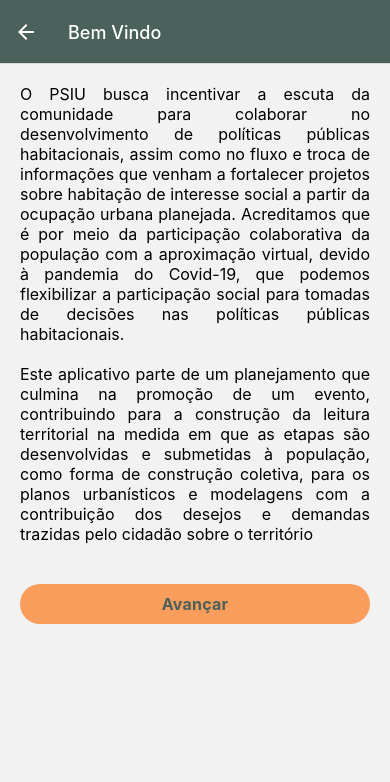
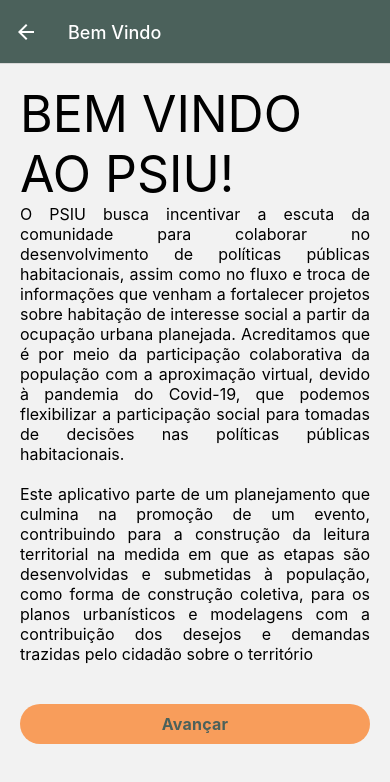
Before and after one commit to mayllonvrs/psiu_app, a React Native app: screen /BemVindo in a window 390 px wide. Shown: the top 782 px of the page. Built offline with nearby package versions, Linux system fonts and the light colour scheme.

Commit message:
Layout da proposta atualizado

```diff
--- a/src/BemVindo/index.js
+++ b/src/BemVindo/index.js
@@ -1,5 +1,5 @@
 import React, { Component } from "react";
-import { Pressable, ScrollView, StyleSheet, Text } from "react-native";
+import { Pressable, ScrollView, StyleSheet, Text, View } from "react-native";
 
 export default class BemVindo extends Component{
 
@@ -13,7 +13,11 @@ export default class BemVindo extends Component{
 
     render(){
         return(
-            <ScrollView style={styles.container}>
+            <View style={styles.container}>
+                <Text style={styles.bemVindo}>
+                    BEM VINDO {"\n"}AO PSIU!
+                </Text>
+                <ScrollView >
                     <Text style={styles.text}>
 
                     O PSIU busca incentivar a escuta da comunidade para colaborar no desenvolvimento de políticas públicas habitacionais, assim como no fluxo e troca de informações que venham a fortalecer projetos sobre habitação de interesse social a partir da ocupação urbana planejada. Acreditamos que é por meio da participação colaborativa da população com a aproximação virtual, devido à pandemia do Covid-19, que podemos flexibilizar a participação social para tomadas de decisões nas políticas públicas habitacionais.
@@ -27,6 +31,7 @@ export default class BemVindo extends Component{
                         <Text style={styles.textButton}>Avançar</Text>
                     </Pressable>
                 </ScrollView>
+            </View>
         )
     }
 
@@ -60,5 +65,8 @@ const styles = StyleSheet.create({
       },
       container:{
           padding: 20,
+      },
+      bemVindo:{
+          fontSize: 50,
       }
   });
--- a/src/Proposta/index.js
+++ b/src/Proposta/index.js
@@ -285,7 +285,8 @@ const styles = StyleSheet.create({
         borderRadius: 15,
         height: height / 4.5,
         backgroundColor: '#F5FCFA',
-        elevation: 3
+        elevation: 3,
+        marginTop: 10
       },
       itemHead: {
           fontWeight: "bold"
@@ -330,6 +331,7 @@ const styles = StyleSheet.create({
       image: {
         width: height / 6,
         height: height / 6,
+        marginTop: 8
       },
       centeredView: {
         flex: 1,
@@ -373,7 +375,7 @@ const styles = StyleSheet.create({
       showRemoveIcon: {
         alignSelf: "flex-end",
         marginHorizontal: 10,
-        marginBottom: -30,
+        marginBottom: -12,
         marginTop: 5
       },
       textStyle: {
--- a/src/PsiuStack/index.js
+++ b/src/PsiuStack/index.js
@@ -20,7 +20,7 @@ export default function PsiuStack() {
       <Stack.Screen name="Cadastro" component={Morador} options={{headerStyle: {backgroundColor: '#4B615B',}, headerTintColor: "#FFFFFF"}} />
       <Stack.Screen name="Proposta" component={Proposta} options={{headerStyle: {backgroundColor: '#4B615B',}, headerTintColor: "#FFFFFF"}}/>
       <Stack.Screen name="Informes" component={Informes} options={{headerStyle: {backgroundColor: '#4B615B',}, headerTintColor: "#FFFFFF"}}/>
-      <Stack.Screen name="Andamento" component={Andamento} options={{ title: 'Andamento das obras', headerStyle: {backgroundColor: '#4B615B',}, headerTintColor: "#FFFFFF"}}/>
+      <Stack.Screen name="Andamento" component={Andamento} options={{ title: 'Andamento do Projeto', headerStyle: {backgroundColor: '#4B615B',}, headerTintColor: "#FFFFFF"}}/>
       <Stack.Screen name="TabuleiroMedio" component={TabuleiroMedio} options={{ title: 'Tabuleiro Médio', headerStyle: {backgroundColor: '#4B615B',}, headerTintColor: "#FFFFFF"}}/>
       <Stack.Screen name="BemVindo" component={BemVindo} options={{ title: 'Bem Vindo', headerStyle: {backgroundColor: '#4B615B',}, headerTintColor: "#FFFFFF"}}/>
     </Stack.Navigator>
```
Also changed, not shown: react-native.config.js (added, +7 -0 lines), assets/fonts/BebasNeue-Regular.ttf (added). Lines whose indentation alone changed are shown as unchanged.
